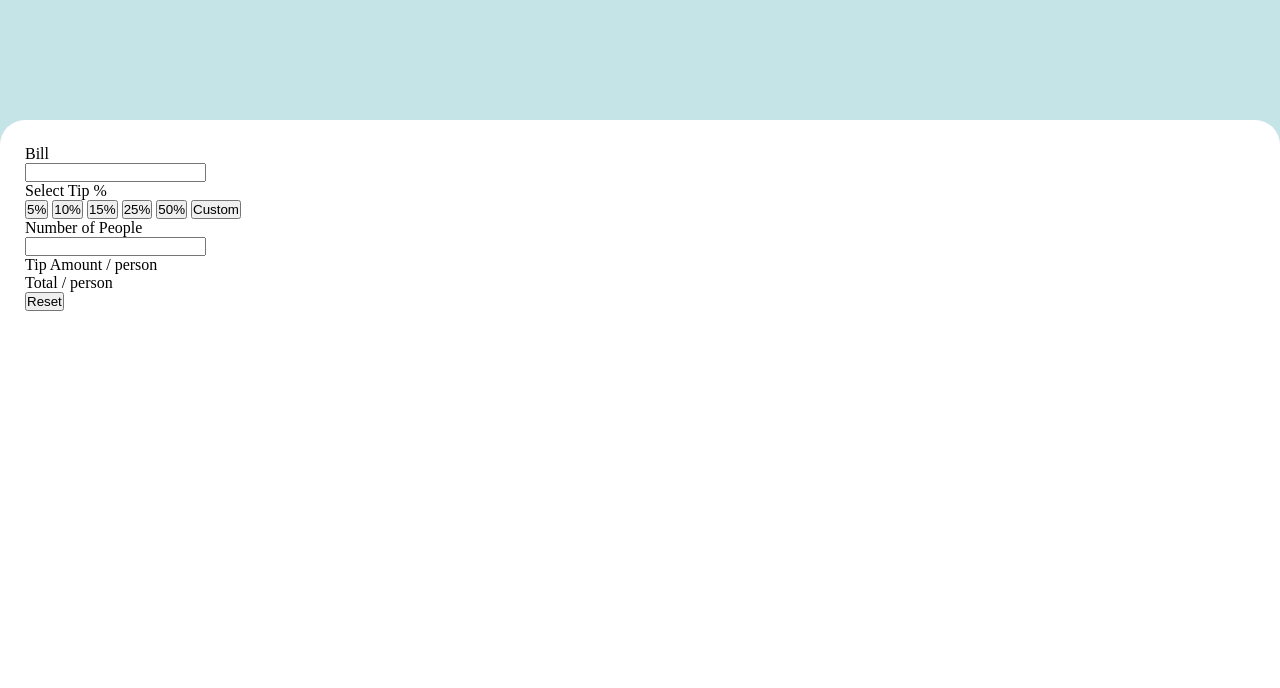
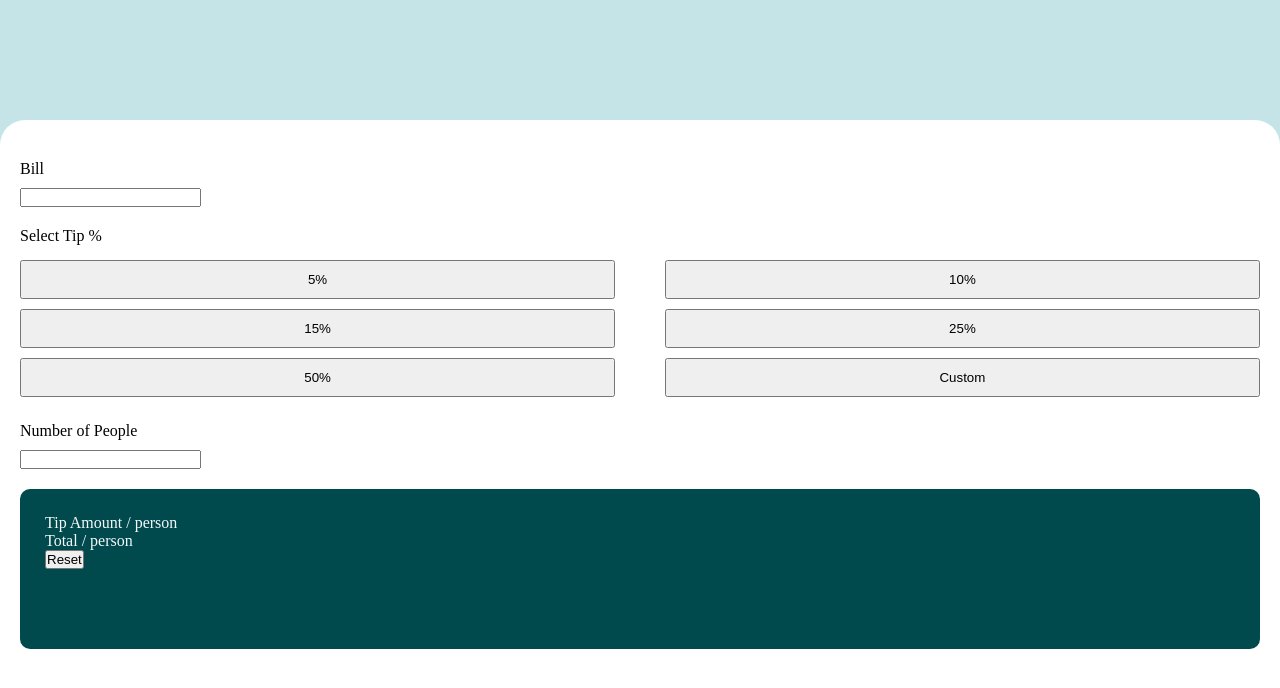
Before and after one commit to jeressia/tip-calculator, a plain HTML site: page index.html in a window 1280 px wide. Drawn offline with Linux system fonts and the light colour scheme.

Commit message:
tip buttons flex and total calculations box styled

```diff
--- a/index.html
+++ b/index.html
@@ -15,12 +15,13 @@
 
 <body>
   <div class="calculator-body">
-    <div class="bill-input-section">
-      <div class="bill-input-header">Bill</div>
+    <div class="bill-input-section section">
+      <div class="bill-input-header section-header">Bill</div>
       <input type="number" class="bill-input">
     </div>
-    <div class="tip-selection-section">
-      <div class="tip-selection-section-header">Select Tip %</div>
+    <div class="tip-selection-section section">
+      <div class="tip-selection-section-header section-header">Select Tip %</div>
+      <div class="tip-selection-buttons">
         <button class="tip-percentage">5%</button>
         <button class="tip-percentage">10%</button>
         <button class="tip-percentage">15%</button>
@@ -28,11 +29,12 @@
         <button class="tip-percentage">50%</button>
         <button class="tip-percentage">Custom</button>
       </div>
-    <div class="people-count-section">
-      <div class="people-count-section-header">Number of People</div>
+    </div>
+    <div class="people-count-section section">
+      <div class="people-count-section-header section-header">Number of People</div>
       <input type="number" class="people-count-input">
     </div>
-    <div class="tip-calculations-section">
+    <div class="tip-calculations-section section">
       <div class="tip-per-person">
         <div class="tip-per-person-header">Tip Amount / person</div>
         <div id="tip-per-person-result"></div>
--- a/style.css
+++ b/style.css
@@ -13,7 +13,35 @@ body {
   min-height: calc(100vh - 15vh);
   background-color: hsl(0, 0%, 100%);
   border-radius: 25px 25px 0 0;
-  padding: 25px ;
+  padding: 20px ;
+}
+
+.section{
+  margin:20px 0;
+}
+
+.section-header{
+  padding-bottom: 10px;
+}
+
+.tip-selection-buttons {
+  display: flex;
+  flex-wrap: wrap;
+  justify-content: space-between;
+}
+
+.tip-percentage {
+  width: 48%;
+  padding:10px 0;
+  margin: 5px 0;
+}
+
+.tip-calculations-section {
+  background-color: hsl(183, 100%, 15%);
+  color:hsl(189, 41%, 97%);
+  border-radius: 10px;
+  height: 20vh;
+  padding: 25px;
 }
 
 .attribution {
```
Lines whose indentation alone changed are shown as unchanged.
